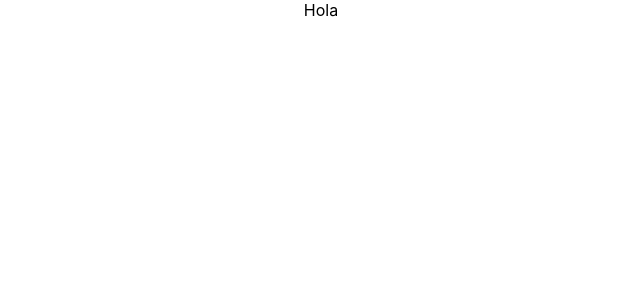
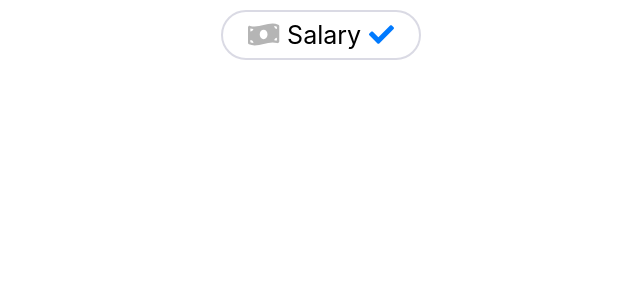
Before and after one commit to nds-fsd/joppy-frontend, a React (Create React App) app: page / in a window 1280 px wide. Shown: the top 300 px of the page, without its empty margins (319-959 px from the left). Built offline with nearby package versions, Linux system fonts and the light colour scheme.

Commit message:
Tag component created

```diff
--- a/package.json
+++ b/package.json
@@ -3,6 +3,9 @@
   "version": "0.1.0",
   "private": true,
   "dependencies": {
+    "@fortawesome/fontawesome-svg-core": "^1.2.35",
+    "@fortawesome/free-solid-svg-icons": "^5.15.3",
+    "@fortawesome/react-fontawesome": "^0.1.14",
     "@testing-library/jest-dom": "^5.11.4",
     "@testing-library/react": "^11.1.0",
     "@testing-library/user-event": "^12.1.10",
--- a/src/App.js
+++ b/src/App.js
@@ -1,7 +1,26 @@
 import "./App.css";
+import Tag from "./Components/Tag";
+import { library } from "@fortawesome/fontawesome-svg-core";
+import {
+  faCheck,
+  faBuilding,
+  faHome,
+  faUniversity,
+  faMoneyBillWave,
+  faClock,
+  faLaptopHouse,
+} from "@fortawesome/free-solid-svg-icons";
+
+library.add(faCheck, faBuilding, faHome, faUniversity, faMoneyBillWave, faClock, faLaptopHouse);
 
 function App() {
-  return <div className='App'>Hola</div>;
+  return (
+    <div className='App'>
+      <Tag icon={"money-bill-wave"} match={true}>
+        Salary
+      </Tag>
+    </div>
+  );
 }
 
 export default App;
--- /dev/null
+++ b/src/Components/Tag/index.js
@@ -0,0 +1,2 @@
+import Tag from "./tag.view";
+export default Tag;
--- /dev/null
+++ b/src/Components/Tag/tag.module.css
@@ -0,0 +1,22 @@
+.tagContainer {
+  display: inline-block;
+  border: 0.1em solid rgb(218, 218, 228);
+  width: fit-content;
+  padding: 0.4em 1em;
+  color: black;
+  border-radius: 1em;
+  text-align: center;
+  line-height: 1em;
+  margin: 0.4em 0.3em;
+  font-size: 25px;
+}
+
+.tagIcon {
+  margin-right: 0.3em;
+  color: #b5b5b5;
+}
+
+.tagCheck {
+  margin-left: 0.3em;
+  color: #007aff;
+}
--- /dev/null
+++ b/src/Components/Tag/tag.view.js
@@ -0,0 +1,25 @@
+import React from "react";
+import { FontAwesomeIcon } from "@fortawesome/react-fontawesome";
+import styles from "./tag.module.css";
+
+const Tag = ({ icon, children, match }) => {
+  return (
+    <div className={styles.tagContainer}>
+      {icon && (
+        <span className={styles.tagIcon}>
+          <FontAwesomeIcon icon={icon} />
+        </span>
+      )}
+
+      <span className={styles.tagChildren}>{children}</span>
+
+      {match && (
+        <span className={styles.tagCheck}>
+          <FontAwesomeIcon icon='check' />
+        </span>
+      )}
+    </div>
+  );
+};
+
+export default Tag;
```
Also changed, not shown: 1 other file (tests, documents, lock files or other folders).
